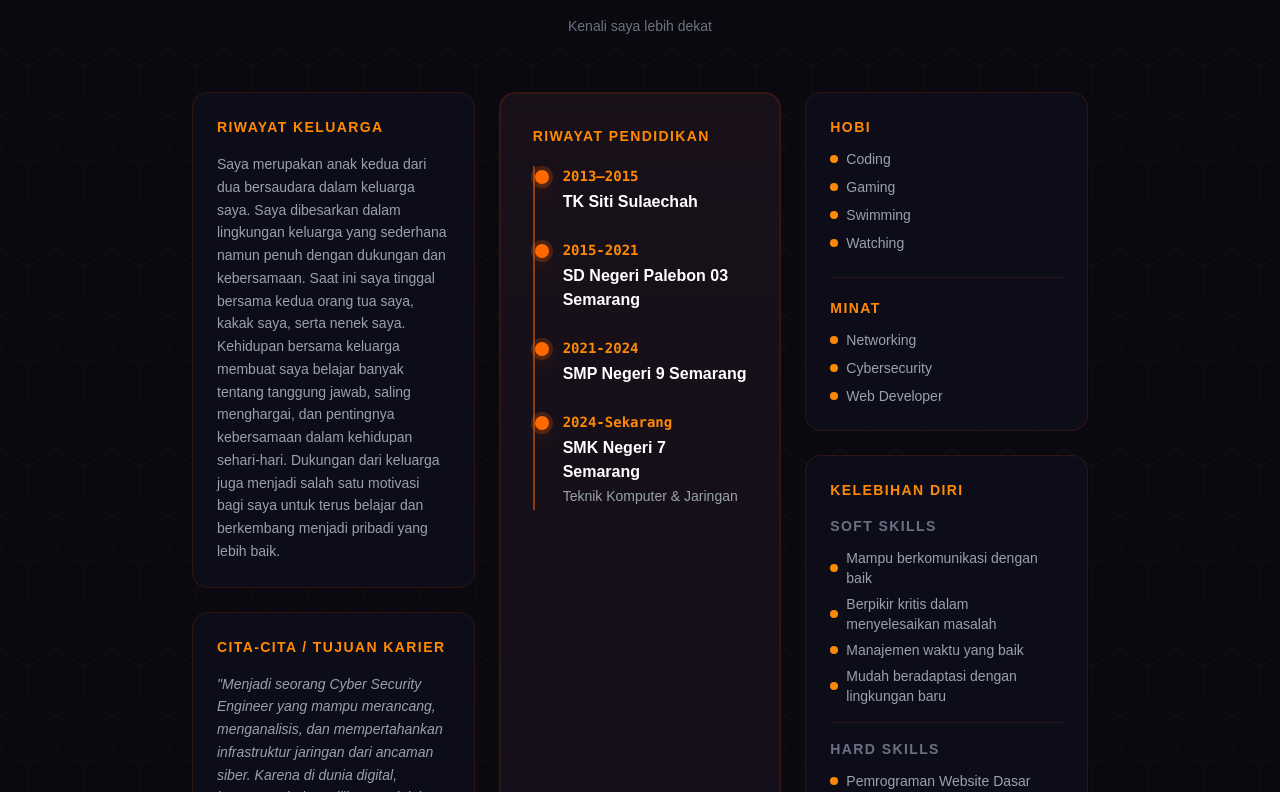
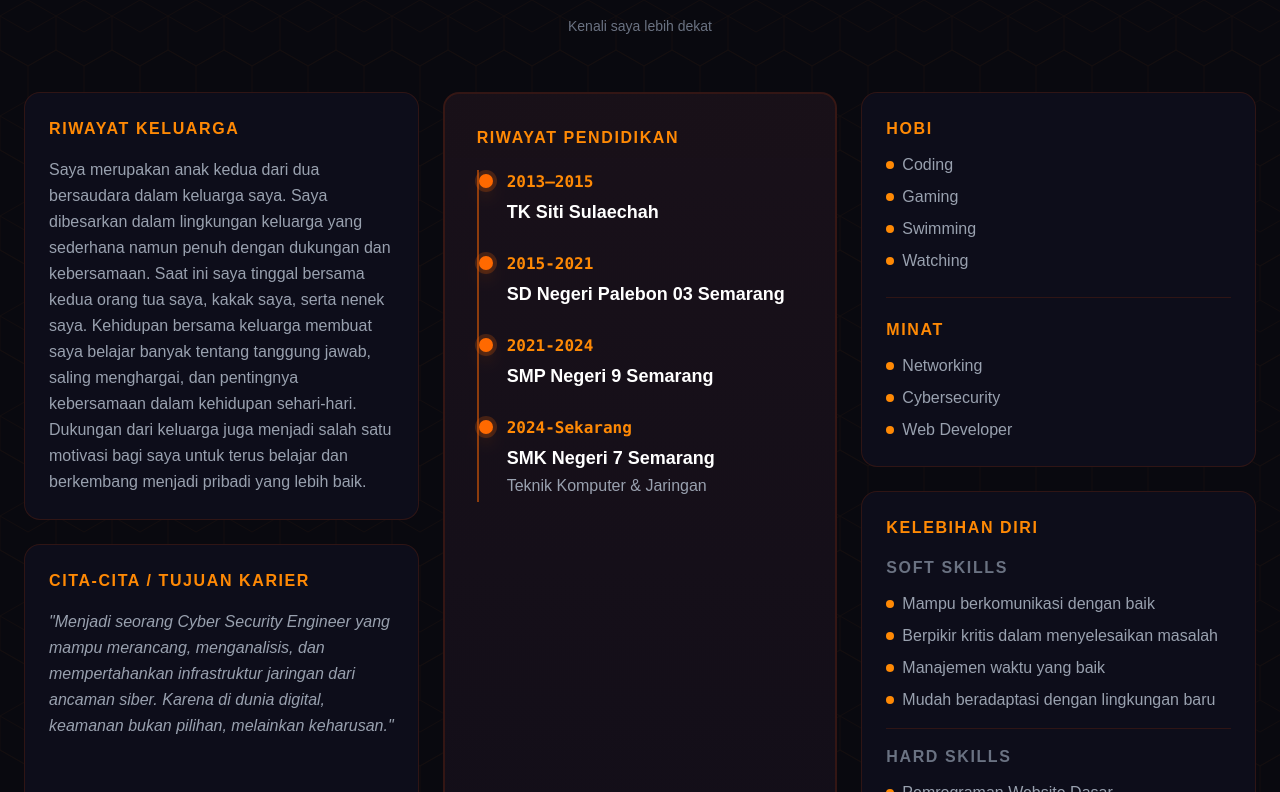
Before and after one commit to reyyannafil0102-hue/portfolio-reyyan, a React (Vite) app: page / in a window 1280 px wide. Shown: the part 1108-1900 px from the top of the page. Built offline with nearby package versions, Linux system fonts and the light colour scheme.

Commit message:
aboutrepo

```diff
--- a/src/pages/About.jsx
+++ b/src/pages/About.jsx
@@ -18,7 +18,7 @@ export default function About({ sectionRef }) {
           backgroundSize: "56px 100px",
         }} />
 
-      <div className="max-w-4xl mx-auto relative z-10">
+      <div className="max-w-7xl mx-auto relative z-10">
 
         {/* Header */}
         <div className="text-center mb-14">
@@ -36,18 +36,18 @@ export default function About({ sectionRef }) {
 
             {/* Riwayat Keluarga */}
             <div className={`rounded-2xl p-6 flex-1 ${base}`} style={{ fontFamily: "'DM Sans',sans-serif" }}>
-              <p className="text-sm font-bold text-orange-400 uppercase tracking-widest mb-4">
+              <p className="text-base font-bold text-orange-400 uppercase tracking-widest mb-4">
                 Riwayat Keluarga
               </p>
-              <p className="text-sm leading-relaxed">{about.family}</p>
+              <p className="text-base leading-relaxed">{about.family}</p>
             </div>
 
             {/* Cita-cita */}
             <div className={`rounded-2xl p-6 flex-1 ${base}`} style={{ fontFamily: "'DM Sans',sans-serif" }}>
-              <p className="text-sm font-bold text-orange-400 uppercase tracking-widest mb-4">
+              <p className="text-base font-bold text-orange-400 uppercase tracking-widest mb-4">
                 Cita-cita / Tujuan Karier
               </p>
-              <p className="text-sm leading-relaxed italic text-gray-400">
+              <p className="text-base leading-relaxed italic text-gray-400">
                 "{about.goal}"
               </p>
             </div>
@@ -56,16 +56,16 @@ export default function About({ sectionRef }) {
 
           {/* CENTER COLUMN — PENDIDIKAN (MAIN FOCUS) */}
           <div className={`rounded-2xl p-8 ${base} flex flex-col h-full bg-gradient-to-b from-orange-900/10 to-orange-900/5 border-2 border-orange-500/40`} style={{ fontFamily: "'DM Sans',sans-serif" }}>
-            <p className="text-sm font-bold text-orange-400 uppercase tracking-widest mb-5">
+            <p className="text-base font-bold text-orange-400 uppercase tracking-widest mb-5">
               Riwayat Pendidikan
             </p>
             <div className="relative pl-7 border-l-2 border-orange-500/50 space-y-5">
               {about.education.map((e, i) => (
                 <div key={i} className="relative pb-1">
                   <span className="absolute -left-[1.75rem] top-1 w-3.5 h-3.5 rounded-full bg-orange-500 ring-4 ring-orange-500/20 shadow-lg shadow-orange-500/30" />
-                  <p className="text-sm text-orange-400 font-mono font-bold mb-1">{e.year}</p>
-                  <p className="text-base font-bold text-white mb-0.5">{e.school}</p>
-                  {e.major && <p className="text-sm text-gray-400">{e.major}</p>}
+                  <p className="text-base text-orange-400 font-mono font-bold mb-1">{e.year}</p>
+                  <p className="text-lg font-bold text-white mb-0.5">{e.school}</p>
+                  {e.major && <p className="text-base text-gray-400">{e.major}</p>}
                 </div>
               ))}
             </div>
@@ -77,10 +77,10 @@ export default function About({ sectionRef }) {
             {/* Hobi + Minat */}
             <div className={`rounded-2xl p-6 flex-1 ${base}`} style={{ fontFamily: "'DM Sans',sans-serif" }}>
               <div className="mb-6">
-                <p className="text-sm font-bold text-orange-400 uppercase tracking-widest mb-3">Hobi</p>
+                <p className="text-base font-bold text-orange-400 uppercase tracking-widest mb-3">Hobi</p>
                 <ul className="space-y-2">
                   {about.hobbies.map((h) => (
-                    <li key={h} className="flex items-center gap-2 text-sm">
+                    <li key={h} className="flex items-center gap-2 text-base">
                       <span className="w-2 h-2 rounded-full bg-orange-400 flex-shrink-0" />
                       {h}
                     </li>
@@ -88,10 +88,10 @@ export default function About({ sectionRef }) {
                 </ul>
               </div>
               <div className="border-t border-orange-900/30 pt-5">
-                <p className="text-sm font-bold text-orange-400 uppercase tracking-widest mb-3">Minat</p>
+                <p className="text-base font-bold text-orange-400 uppercase tracking-widest mb-3">Minat</p>
                 <ul className="space-y-2">
                   {about.interests.map((i) => (
-                    <li key={i} className="flex items-center gap-2 text-sm">
+                    <li key={i} className="flex items-center gap-2 text-base">
                       <span className="w-2 h-2 rounded-full bg-orange-400 flex-shrink-0" />
                       {i}
                     </li>
@@ -102,13 +102,13 @@ export default function About({ sectionRef }) {
 
             {/* Kelebihan Diri */}
             <div className={`rounded-2xl p-6 flex-1 flex flex-col gap-4 ${base}`} style={{ fontFamily: "'DM Sans',sans-serif" }}>
-              <p className="text-sm font-bold text-orange-400 uppercase tracking-widest">Kelebihan Diri</p>
+              <p className="text-base font-bold text-orange-400 uppercase tracking-widest">Kelebihan Diri</p>
 
               <div>
-                <p className="text-sm uppercase tracking-widest mb-3 text-gray-500 font-bold">Soft Skills</p>
-                <ul className="space-y-1.5">
+                <p className="text-base uppercase tracking-widest mb-3 text-gray-500 font-bold">Soft Skills</p>
+                <ul className="space-y-2">
                   {about.softSkills.map((s) => (
-                    <li key={s} className="flex items-center gap-2 text-sm">
+                    <li key={s} className="flex items-center gap-2 text-base">
                       <span className="w-2 h-2 rounded-full bg-orange-400 flex-shrink-0" />
                       {s}
                     </li>
@@ -117,10 +117,10 @@ export default function About({ sectionRef }) {
               </div>
 
               <div className="border-t border-orange-900/30 pt-4">
-                <p className="text-sm uppercase tracking-widest mb-3 text-gray-500 font-bold">Hard Skills</p>
-                <ul className="space-y-1.5">
+                <p className="text-base uppercase tracking-widest mb-3 text-gray-500 font-bold">Hard Skills</p>
+                <ul className="space-y-2">
                   {about.hardSkills.map((s) => (
-                    <li key={s} className="flex items-center gap-2 text-sm">
+                    <li key={s} className="flex items-center gap-2 text-base">
                       <span className="w-2 h-2 rounded-full bg-orange-400 flex-shrink-0" />
                       {s}
                     </li>
```
